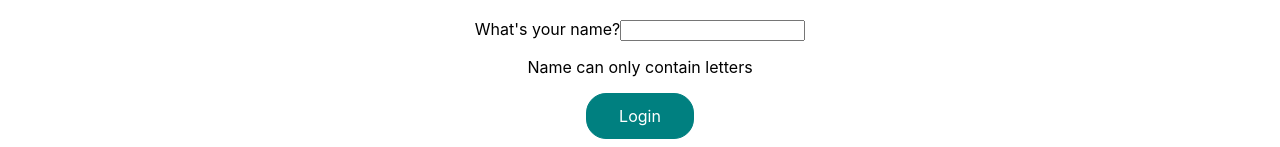
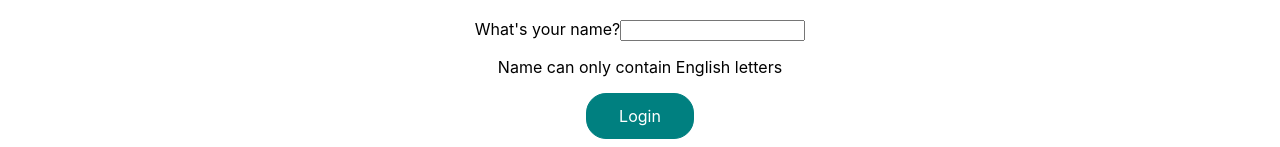
Before and after one commit to Stanimir87/React---Rick-n-Morty-demo, a React (Create React App) app: page /login in a window 1280 px wide. Both pictures are taken after a click on the button "Login". Shown: the part 210-357 px from the top of the page. Built offline with nearby package versions, Linux system fonts and the light colour scheme.

Commit message:
minor bugfix to login form

```diff
--- a/src/components/Auth/LoginForm.js
+++ b/src/components/Auth/LoginForm.js
@@ -41,7 +41,7 @@ function LoginForm() {
           <label htmlFor="name">What's your name?</label>
           <input type="text" id="name" required ref={nameInputRef} />
         </div>
-        {!userIsValid && <p>Name can only contain letters</p>}
+        {!userIsValid && <p>Name can only contain English letters</p>}
         <button onClick={submitHandler} type="button">
           Login
         </button>
```
